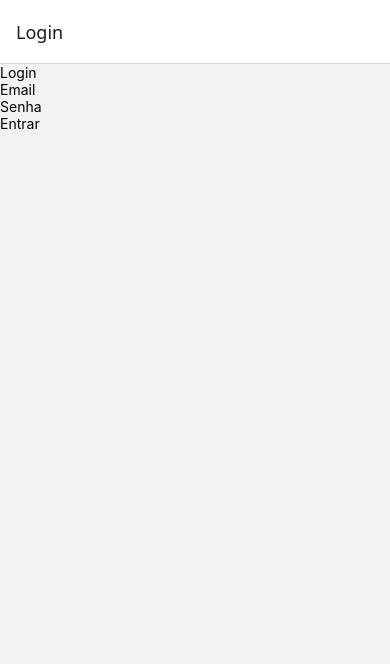
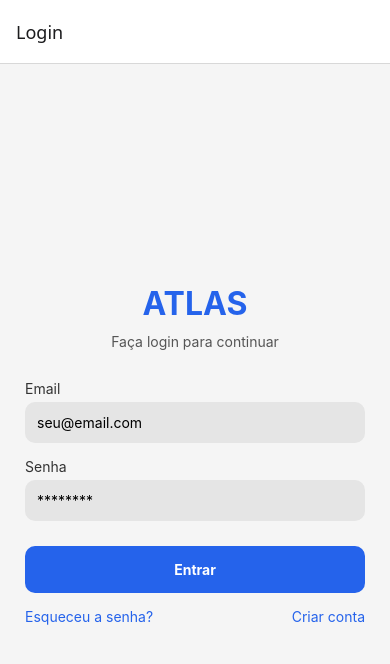
Before and after one commit to FilipeCampos25/MonedoApp, a React Native app: screen /Login in a window 390 px wide. Shown: the top 664 px of the page. Built offline with nearby package versions, Linux system fonts and the light colour scheme.

Commit message:
style: finaliza UI da tela de login com layout limpo e responsivo

```diff
--- a/src/screens/LoginScreen.tsx
+++ b/src/screens/LoginScreen.tsx
@@ -1,4 +1,10 @@
-import { View, Text, TextInput, TouchableOpacity } from "react-native";
+import {
+  View,
+  Text,
+  TextInput,
+  TouchableOpacity,
+  StyleSheet,
+} from "react-native";
 import { useState } from "react";
 
 export default function LoginScreen({ navigation }: any) {
@@ -15,15 +21,90 @@ export default function LoginScreen({ navigation }: any) {
   };
 
   return (
-    <View>
-      <Text>Login</Text>
+    <View style={styles.container}>
+      <Text style={styles.logo}>ATLAS</Text>
+      <Text style={styles.subtitle}>Faça login para continuar</Text>
 
-      <TextInput placeholder="Email" value={email} onChangeText={setEmail} />
-      <TextInput placeholder="Senha" value={senha} onChangeText={setSenha} />
+      <Text style={styles.label}>Email</Text>
+      <TextInput
+        placeholder="seu@email.com"
+        value={email}
+        onChangeText={setEmail}
+        style={styles.input}
+      />
 
-      <TouchableOpacity onPress={handleLogin}>
-        <Text>Entrar</Text>
+      <Text style={styles.label}>Senha</Text>
+      <TextInput
+        placeholder="********"
+        value={senha}
+        onChangeText={setSenha}
+        secureTextEntry
+        style={styles.input}
+      />
+
+      <TouchableOpacity style={styles.button} onPress={handleLogin}>
+        <Text style={styles.buttonText}>Entrar</Text>
       </TouchableOpacity>
+
+      <View style={styles.linksContainer}>
+        <TouchableOpacity>
+          <Text style={styles.link}>Esqueceu a senha?</Text>
+        </TouchableOpacity>
+
+        <TouchableOpacity onPress={() => navigation.navigate("Create")}>
+          <Text style={styles.link}>Criar conta</Text>
+        </TouchableOpacity>
+      </View>
     </View>
   );
 }
+
+const styles = StyleSheet.create({
+  container: {
+    flex: 1,
+    backgroundColor: "#f5f5f5",
+    justifyContent: "center",
+    paddingHorizontal: 25,
+  },
+  logo: {
+    fontSize: 32,
+    fontWeight: "bold",
+    color: "#2563eb",
+    textAlign: "center",
+    marginBottom: 10,
+  },
+  subtitle: {
+    textAlign: "center",
+    color: "#555",
+    marginBottom: 30,
+  },
+  label: {
+    marginBottom: 5,
+    color: "#333",
+  },
+  input: {
+    backgroundColor: "#e5e5e5",
+    borderRadius: 10,
+    padding: 12,
+    marginBottom: 15,
+  },
+  button: {
+    backgroundColor: "#2563eb",
+    padding: 15,
+    borderRadius: 10,
+    alignItems: "center",
+    marginTop: 10,
+  },
+  buttonText: {
+    color: "#fff",
+    fontWeight: "bold",
+  },
+  linksContainer: {
+    flexDirection: "row",
+    justifyContent: "space-between",
+    marginTop: 15,
+  },
+  link: {
+    color: "#2563eb",
+  },
+});
```
